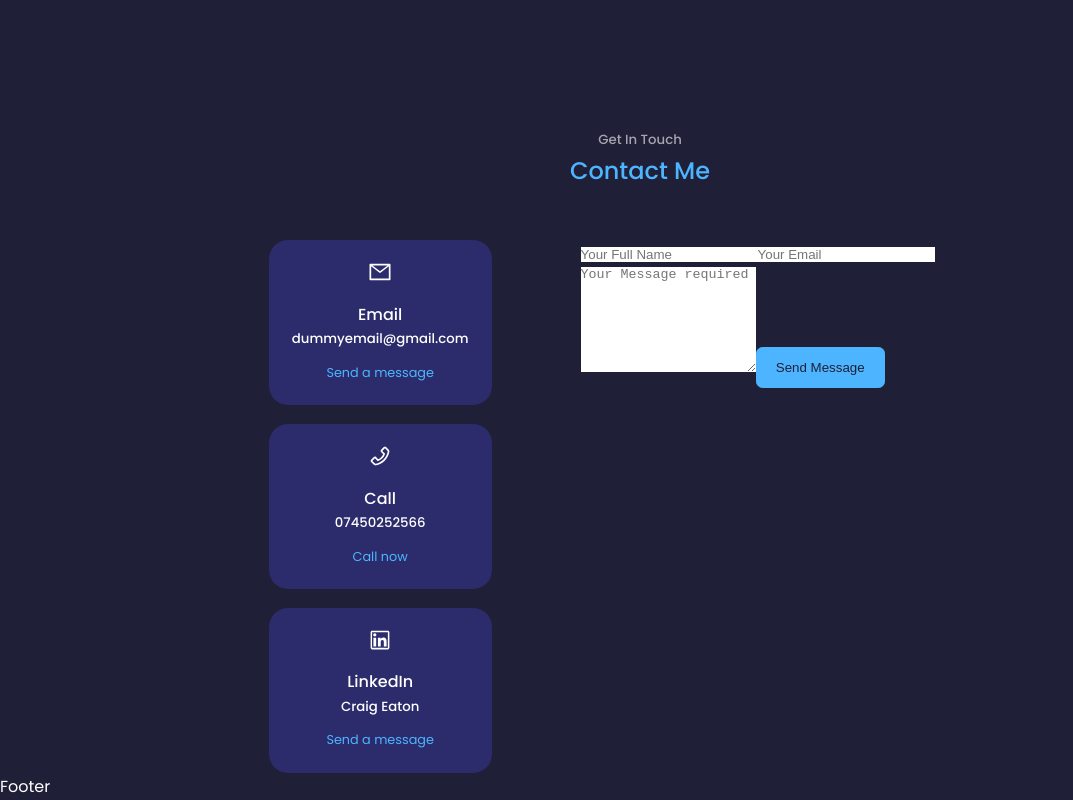
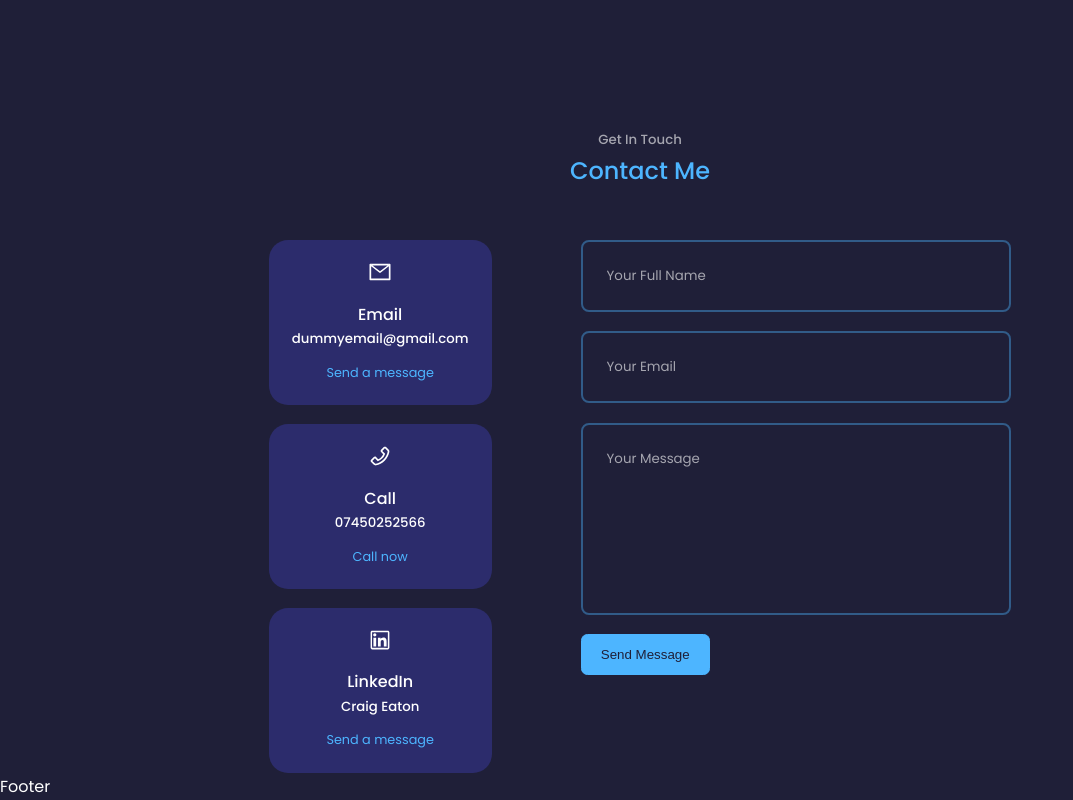
Before and after one commit to craigea92/react-portfolio, a React (Create React App) app: page / in a window 1280 px wide. Shown: the part 3523-4323 px from the top of the page, without its empty margins (0-1073 px from the left). Built offline with nearby package versions, Linux system fonts and the light colour scheme.

Commit message:
Tweaked some styling in the contact section

```diff
--- a/src/components/contact/Contact.jsx
+++ b/src/components/contact/Contact.jsx
@@ -50,7 +50,8 @@
           <textarea
             name="message"
             rows="7"
-            placeholder="Your Message required"
+            placeholder="Your Message"
+            required
           ></textarea>
           <button type="submit" className="btn btn-primary">
             Send Message
--- a/src/components/contact/contact.css
+++ b/src/components/contact/contact.css
@@ -35,3 +35,26 @@
   display: inline-block;
   font-size: 0.8rem;
 }
+
+/* ===== FORM ===== */
+
+form {
+  display: flex;
+  flex-direction: column;
+  gap: 1.2rem;
+}
+
+::placeholder {
+  color: var(--color-light);
+}
+
+input, textarea {
+  width: 100%;
+  padding: 1.5rem;
+  border-radius: 0.5rem;
+  background: transparent;
+  border: 2px solid var(--color-primary-variant);
+  resize: none;
+  color: var(--color-white);
+  font-family: "Poppins", sans-serif;
+}
```
